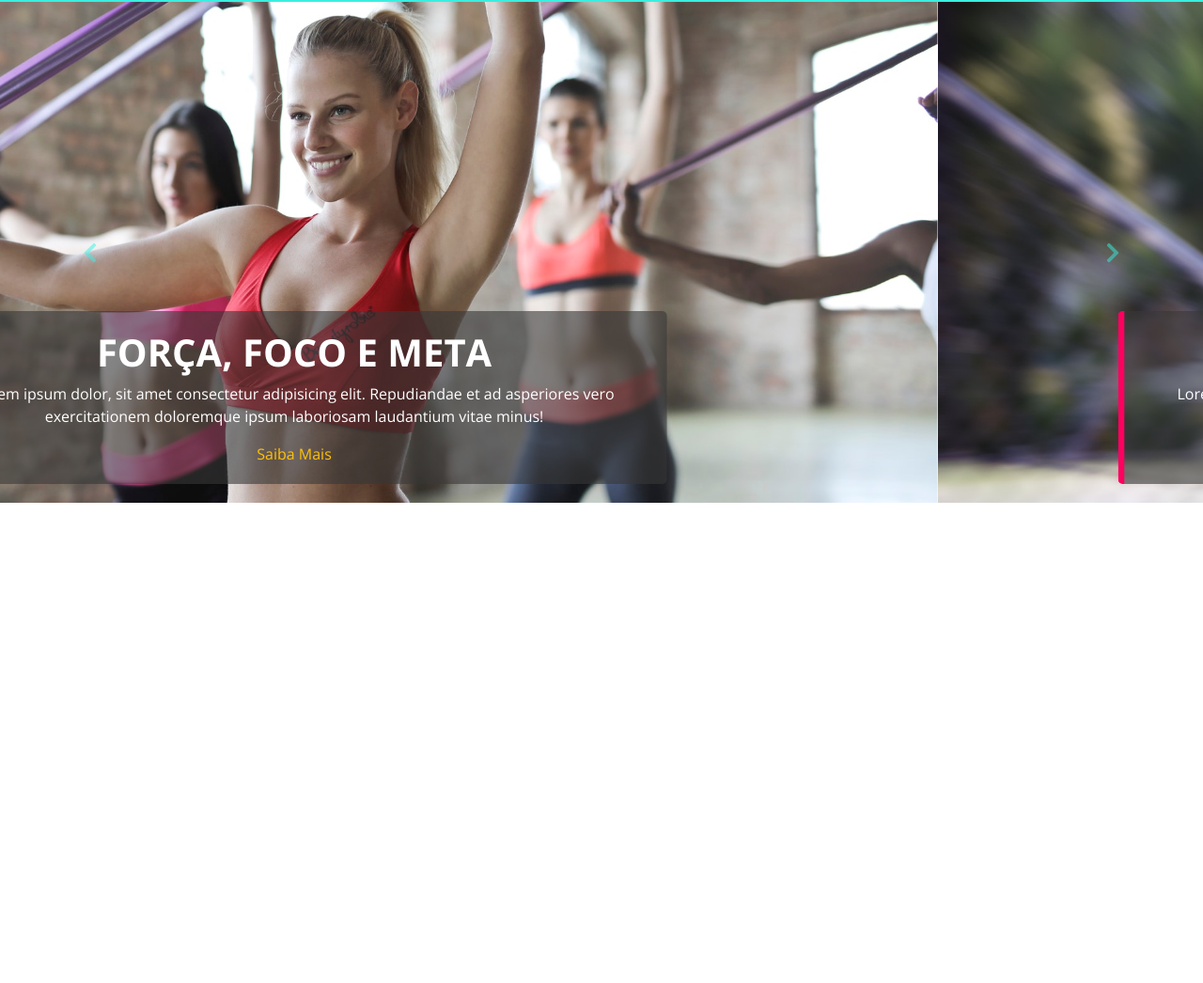
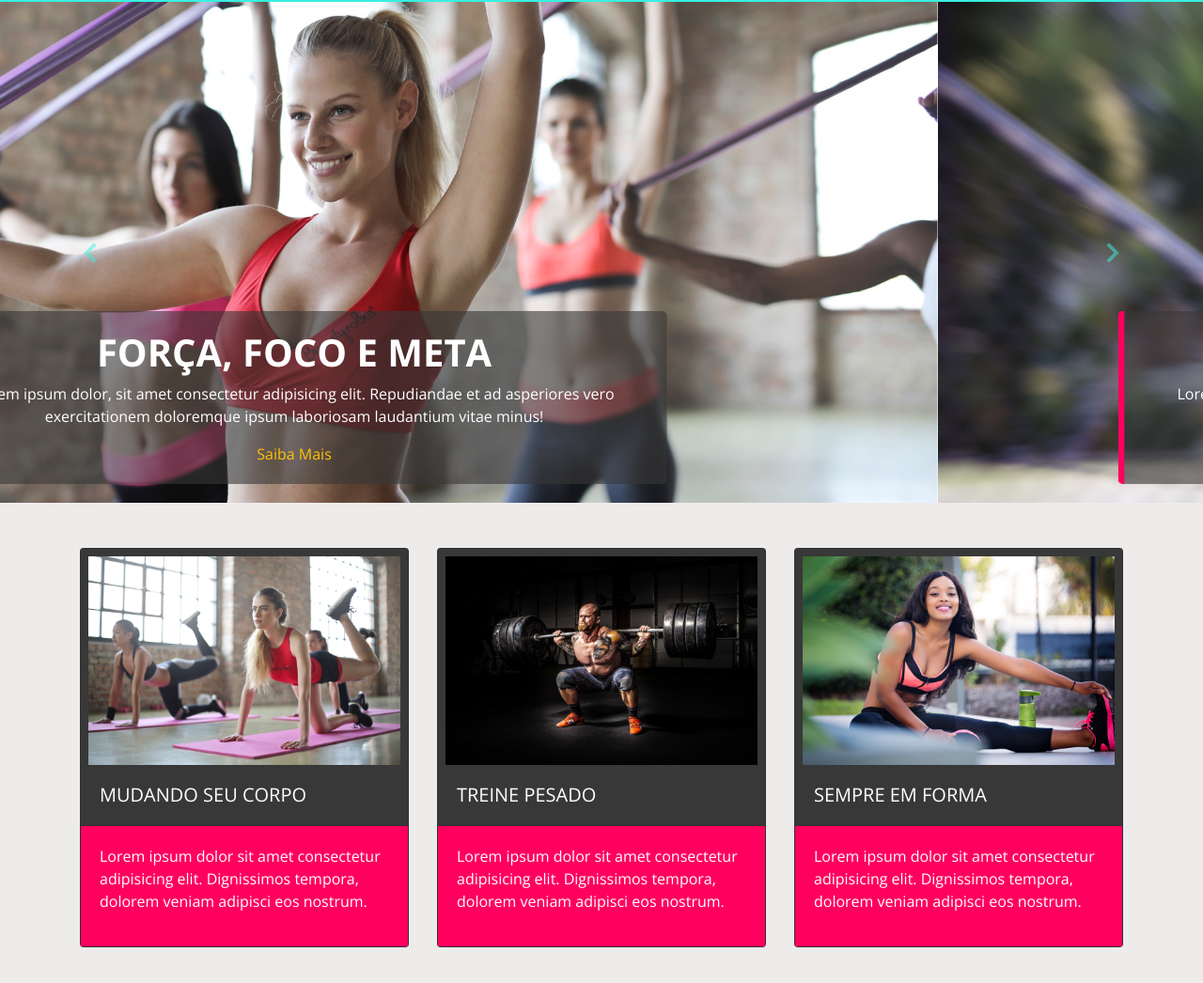
Before and after one commit to jeffersontelles29/Meta-Academy, a website: page index.html in a window 1280 px wide. Shown: the part 56-1102 px from the top of the page at 94% size. Before the commit the page ends 800 px from the top, so only its background shows below. Drawn offline with nearby package versions, Linux system fonts and the light colour scheme.

Commit message:
layout services pronta

```diff
--- a/index.html
+++ b/index.html
@@ -97,6 +97,60 @@
 </div>
 <!-- ============= End Carousel -->
 
+<!-- ============= Boxes Services -->
+<div id="services" class="services">
+  <div class="container">
+    <div class="row">
+      <div class="col-md-4">
+        <div class="card mb-4">
+          <div class="card-img-top">
+            <img src="img/boxes-services01.jpeg" alt="boxes">
+          </div>
+          <div class="card-header">
+            <h5>Mudando seu corpo</h5>
+          </div>
+          <div class="card-body">
+            <p>Lorem ipsum dolor sit amet consectetur adipisicing elit. Dignissimos tempora, dolorem veniam adipisci eos nostrum.</p>
+          </div>
+        </div>
+      </div>
+      <div class="col-md-4">
+        <div class="card mb-4">
+            <div class="card-img-top">
+              <img src="img/boxes-services02.jpeg" alt="boxes">
+            </div>
+            <div class="card-header">
+              <h5>Treine Pesado</h5>
+            </div>
+            <div class="card-body">
+              <p>Lorem ipsum dolor sit amet consectetur adipisicing elit. Dignissimos tempora, dolorem veniam adipisci eos nostrum.</p>
+            </div>
+          </div>
+      </div>
+      <div class="col-md-4">
+        <div class="card">
+            <div class="card-img-top">
+              <img src="img/boxes-services03.jpeg" alt="boxes">
+            </div>
+            <div class="card-header">
+              <h5>Sempre em forma</h5>
+            </div>
+            <div class="card-body">
+              <p>Lorem ipsum dolor sit amet consectetur adipisicing elit. Dignissimos tempora, dolorem veniam adipisci eos nostrum.</p>
+            </div>
+          </div>
+      </div>
+    </div>
+  </div>
+</div>
+<!-- ============= End Boxes Services -->
+
+
+
+
+
+
+
 
 
 
--- a/scss/abstracts/_variables.scss
+++ b/scss/abstracts/_variables.scss
@@ -4,3 +4,4 @@ $color-secundaria: #383838;
 $color-options: #FFFF60;
 $color-options2: #FF005F;
 $color-light: #FFFFFF;
+$color-light-2: rgb(238, 235, 235);
--- /dev/null
+++ b/scss/layout/_services.scss
@@ -0,0 +1,26 @@
+// ========================= Services:
+.services {
+  padding: 3rem;
+  background: $color-light-2;
+}
+
+.card {
+  background: $color-secundaria;
+  color: $color-light;
+
+  &-img-top {
+    padding: .5rem;
+  }
+
+  &-header {
+    background: $color-secundaria;
+    color: $color-light;
+    font-weight: 700;
+    text-transform: uppercase;
+  }
+
+  &-body {
+    background: $color-options2;
+    color: $color-light;
+  }
+}
--- a/scss/main.scss
+++ b/scss/main.scss
@@ -14,3 +14,4 @@
 
 
 // ================== Layout:
+@import 'layout/services';
```
Also changed, not shown: css/main.css, img/boxes-services01.jpeg (added), img/boxes-services02.jpeg (added), img/boxes-services03.jpeg (added).
